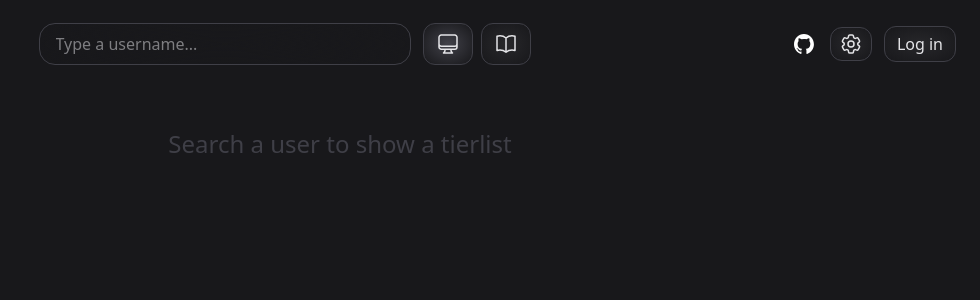
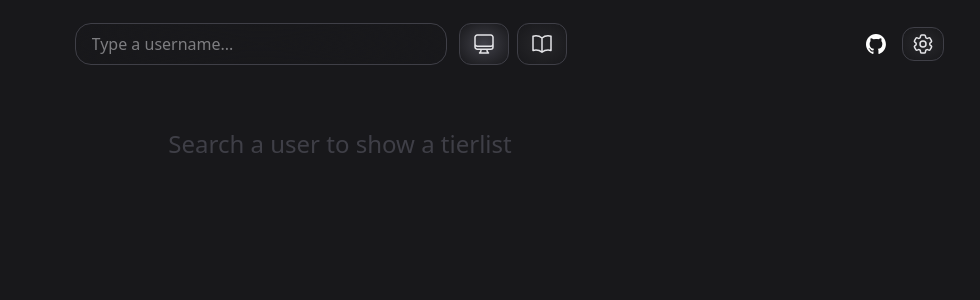
Before and after one commit to Kalyax/anilist-tierlist, a Vue app: page / in a window 1280 px wide. Shown: the top 300 px of the page, without its empty margins (300-1280 px from the left). Built offline with nearby package versions, Linux system fonts and the light colour scheme.

Commit message:
hid log in button

```diff
--- a/src/components/SearchBar.vue
+++ b/src/components/SearchBar.vue
@@ -43,7 +43,7 @@
                 </svg>
             </button>
 
-            <div v-if="viewerStore.token === '' || viewerStore.viewer == undefined">
+            <!--<div v-if="viewerStore.token === '' || viewerStore.viewer == undefined">
                 <a href="https://anilist.co/api/v2/oauth/authorize?client_id=5767&response_type=token"
                 class="border-solid border border-zinc-700 rounded-xl px-3 p-1.5 bg-radial from-zinc-800 hover:from-40% to-zinc-900 duration-100">
                     Log in
@@ -53,66 +53,9 @@
                 <a class="justify-center md:justify-start mb-3 md:mb-0 flex items-center space-x-3">
                     <img :src="viewerStore.viewer.avatar?.medium" width="32" height="32" class="rounded-full">
                 </a>
-            </div>
+            </div>-->
         </div>
     </div>
-
-    <!--<div class="py-5 px-6 block text-center md:flex md:justify-between md:items-center shadow-sm">
-        <div>
-            <div v-if="viewerStore.token === '' || viewerStore.viewer == undefined">
-                <a href="https://anilist.co/api/v2/oauth/authorize?client_id=5767&response_type=token">Login to Anilist</a>
-            </div>
-            <div v-else>
-                <a :href="userLink" target="_blank" class="justify-center md:justify-start mb-3 md:mb-0 flex items-center space-x-3">
-                    <img :src="viewerStore.viewer.avatar?.medium" width="48" height="48" class="rounded-full">
-                    <p class="text-xl font-bold mb-2 md:mb-0 hover:text-slate-300 transition-colors">{{ viewerStore.viewer.name }}</p>
-                </a>
-            </div>
-        </div>
-
-
-        <a :href="userLink" target="_blank" class="justify-center md:justify-start mb-3 md:mb-0 flex items-center space-x-3" :class="{invisible: userStore.anilistUser.avatar?.medium === undefined}">
-            <img :src="userStore.anilistUser.avatar?.medium" width="48" height="48" class="rounded-full">
-            <p class="text-xl font-bold mb-2 md:mb-0 hover:text-slate-300 transition-colors">{{ userStore.anilistUser.name }}</p>
-        </a>
-
-
-        <div class="w-full text-center mb-2 md:mb-0 flex items-center justify-center">
-            <input v-model="searchBar" type="text"
-                class="w-2/5 bg-slate-800 hover:bg-slate-800/80 focus:bg-slate-800/50 transition-colors px-4 py-2 rounded-xl outline-none"
-                placeholder="Type a username...">
-
-            <button class="ml-3 px-3 py-2 rounded-l-xl transition-colors" @click="switchMediaType(MediaType.ANIME)"
-                :class="{'activeMTSearchBar': stateStore.mediaTypeState === MediaType.ANIME, 'unactiveMTSearchBar': stateStore.mediaTypeState === MediaType.MANGA}">
-                <svg xmlns="http://www.w3.org/2000/svg" fill="none" viewBox="0 0 24 24" stroke-width="1.5" stroke="currentColor" class="w-6 h-6">
-                    <path stroke-linecap="round" stroke-linejoin="round" d="M9 17.25v1.007a3 3 0 01-.879 2.122L7.5 21h9l-.621-.621A3 3 0 0115 18.257V17.25m6-12V15a2.25 2.25 0 01-2.25 2.25H5.25A2.25 2.25 0 013 15V5.25m18 0A2.25 2.25 0 0018.75 3H5.25A2.25 2.25 0 003 5.25m18 0V12a2.25 2.25 0 01-2.25 2.25H5.25A2.25 2.25 0 013 12V5.25" />
-                </svg>
-            </button>
-            <button class="px-3 py-2 rounded-r-xl transition-colors" @click="switchMediaType(MediaType.MANGA)"
-                :class="{'activeMTSearchBar': stateStore.mediaTypeState === MediaType.MANGA, 'unactiveMTSearchBar': stateStore.mediaTypeState === MediaType.ANIME}">
-                <svg xmlns="http://www.w3.org/2000/svg" fill="none" viewBox="0 0 24 24" stroke-width="1.5" stroke="currentColor" class="w-6 h-6">
-                    <path stroke-linecap="round" stroke-linejoin="round" d="M12 6.042A8.967 8.967 0 006 3.75c-1.052 0-2.062.18-3 .512v14.25A8.987 8.987 0 016 18c2.305 0 4.408.867 6 2.292m0-14.25a8.966 8.966 0 016-2.292c1.052 0 2.062.18 3 .512v14.25A8.987 8.987 0 0018 18a8.967 8.967 0 00-6 2.292m0-14.25v14.25" />
-                </svg>
-            </button>
-
-            <button
-                class="hover:bg-slate-800 transition-colors duration-300 font-bold rounded-xl ml-3 px-3 py-2"
-                @click="stateStore.settingsState = false">
-                <svg xmlns="http://www.w3.org/2000/svg" fill="none" viewBox="0 0 24 24" stroke-width="1.5" stroke="currentColor" class="w-6 h-6">
-                    <path stroke-linecap="round" stroke-linejoin="round" d="M9.594 3.94c.09-.542.56-.94 1.11-.94h2.593c.55 0 1.02.398 1.11.94l.213 1.281c.063.374.313.686.645.87.074.04.147.083.22.127.324.196.72.257 1.075.124l1.217-.456a1.125 1.125 0 011.37.49l1.296 2.247a1.125 1.125 0 01-.26 1.431l-1.003.827c-.293.24-.438.613-.431.992a6.759 6.759 0 010 .255c-.007.378.138.75.43.99l1.005.828c.424.35.534.954.26 1.43l-1.298 2.247a1.125 1.125 0 01-1.369.491l-1.217-.456c-.355-.133-.75-.072-1.076.124a6.57 6.57 0 01-.22.128c-.331.183-.581.495-.644.869l-.213 1.28c-.09.543-.56.941-1.11.941h-2.594c-.55 0-1.02-.398-1.11-.94l-.213-1.281c-.062-.374-.312-.686-.644-.87a6.52 6.52 0 01-.22-.127c-.325-.196-.72-.257-1.076-.124l-1.217.456a1.125 1.125 0 01-1.369-.49l-1.297-2.247a1.125 1.125 0 01.26-1.431l1.004-.827c.292-.24.437-.613.43-.992a6.932 6.932 0 010-.255c.007-.378-.138-.75-.43-.99l-1.004-.828a1.125 1.125 0 01-.26-1.43l1.297-2.247a1.125 1.125 0 011.37-.491l1.216.456c.356.133.751.072 1.076-.124.072-.044.146-.087.22-.128.332-.183.582-.495.644-.869l.214-1.281z" />
-                    <path stroke-linecap="round" stroke-linejoin="round" d="M15 12a3 3 0 11-6 0 3 3 0 016 0z" />
-                </svg>
-            </button>
-        </div>
-
-
-        <a target="_blank" class="group md:hover:bg-slate-800 rounded-full p-2 transition-all relative" href="https://github.com/Kalyax/anilist-tierlist">
-            <img class="mx-auto md:mx-0 group-hover:animate-pulse" src="/img/github-mark-white.svg" alt="Github" width="32">
-            <span class="opacity-0 group-hover:opacity-100 transition-all absolute right-14 top-2 bg-black/20 px-2 py-1 rounded-md animate-none whitespace-nowrap">
-                Leave a star!
-            </span>
-        </a>
-    </div>-->
 </template>
 
 <script setup lang="ts">
```
